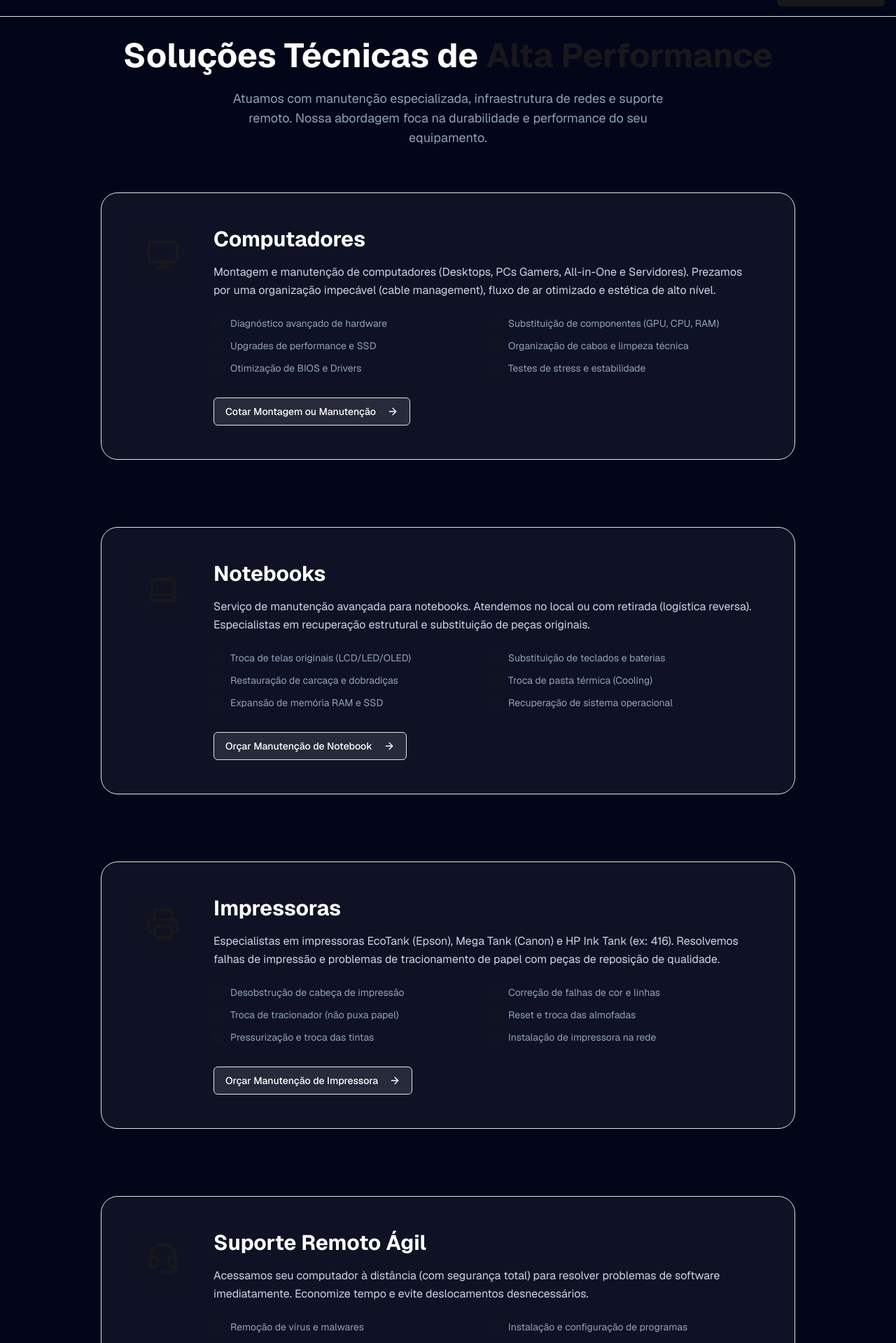
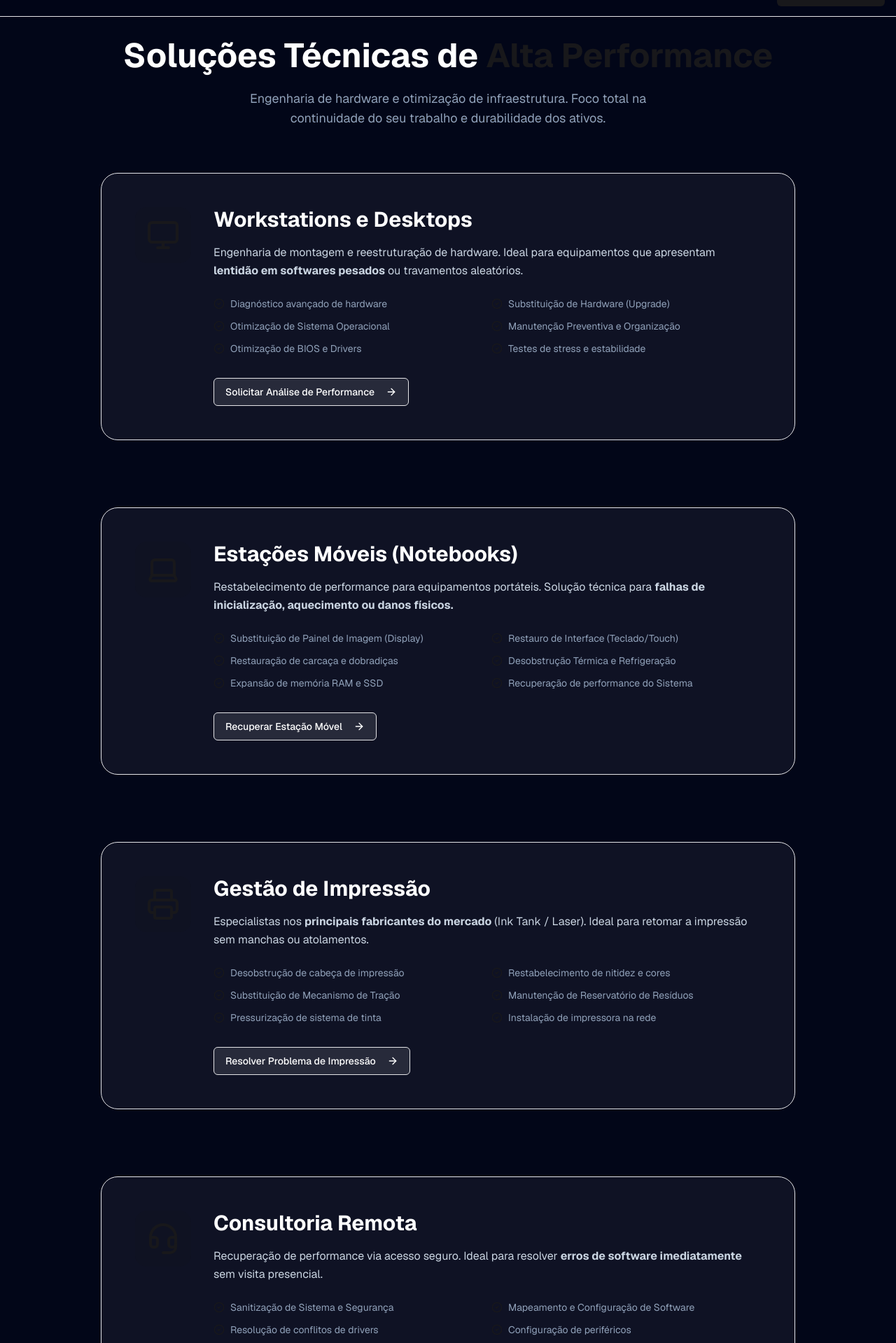
Before and after one commit to wheslancardoso/wtechprot, a Next.js app: page /servicos in a window 1280 px wide. Shown: the part 41-1960 px from the top of the page at 70% size. Built offline with nearby package versions, Linux system fonts and the light colour scheme; no server answers.

Commit message:
feat: refinamento 'clinica de performance' - substituicao de termos para google ads compliance

```diff
--- a/src/app/page.tsx
+++ b/src/app/page.tsx
@@ -281,7 +281,7 @@ j=d.createElement(s),dl=l!='dataLayer'?'&l='+l:'';j.async=true;j.src=
                   <h3 className="font-bold text-lg text-slate-200 mb-3 group-hover:text-white transition-colors">Gestão e Manutenção de Hardware</h3>
                   <p className="text-sm text-slate-400 leading-relaxed mb-6 flex-grow">Gestão Inteligente de Infraestrutura de TI para estações de trabalho com upgrades estratégicos, componentes homologados e diagnóstico avançado.</p>
                   <div className="flex items-center justify-center text-sm font-bold text-blue-400 group-hover:text-blue-300 transition-colors uppercase tracking-wider">
-                    Saiba mais <ArrowRight className="ml-2 w-4 h-4" />
+                    Conheça o Método <ArrowRight className="ml-2 w-4 h-4" />
                   </div>
                 </div>
               </Link>
@@ -292,10 +292,10 @@ j=d.createElement(s),dl=l!='dataLayer'?'&l='+l:'';j.async=true;j.src=
                   <div className="mx-auto w-14 h-14 bg-purple-500/10 rounded-full flex items-center justify-center text-purple-400 mb-4 shadow-lg shadow-purple-500/20 group-hover:scale-110 transition-transform">
                     <Laptop className="w-7 h-7" />
                   </div>
-                  <h3 className="font-bold text-lg text-slate-200 mb-3 group-hover:text-white transition-colors">Soluções para Notebooks</h3>
-                  <p className="text-sm text-slate-400 leading-relaxed mb-6 flex-grow">Análise e implementação de melhorias em notebooks, incluindo expansão de memória, armazenamento SSD e substituição de módulos de interface.</p>
+                  <h3 className="font-bold text-lg text-slate-200 mb-3 group-hover:text-white transition-colors">Soluções para Estações Móveis</h3>
+                  <p className="text-sm text-slate-400 leading-relaxed mb-6 flex-grow">Análise e implementação de melhorias em equipamentos portáteis, incluindo expansão de memória, armazenamento SSD e substituição de módulos.</p>
                   <div className="flex items-center justify-center text-sm font-bold text-purple-400 group-hover:text-purple-300 transition-colors uppercase tracking-wider">
-                    Saiba mais <ArrowRight className="ml-2 w-4 h-4" />
+                    Conheça o Método <ArrowRight className="ml-2 w-4 h-4" />
                   </div>
                 </div>
               </Link>
@@ -307,9 +307,9 @@ j=d.createElement(s),dl=l!='dataLayer'?'&l='+l:'';j.async=true;j.src=
                     <Printer className="w-7 h-7" />
                   </div>
                   <h3 className="font-bold text-lg text-slate-200 mb-3 group-hover:text-white transition-colors">Gestão de Impressão</h3>
-                  <p className="text-sm text-slate-400 leading-relaxed mb-6 flex-grow">Especialistas em Epson/Canon/HP. Desobstrução de cabeçotes, troca de tracionador e manutenção de sistemas Bulk Ink com peças de qualidade.</p>
+                  <p className="text-sm text-slate-400 leading-relaxed mb-6 flex-grow">Especialistas nos principais fabricantes do mercado (Ink Tank / Laser). Desobstrução de cabeçotes, troca de tracionador e manutenção de sistemas Bulk Ink.</p>
                   <div className="flex items-center justify-center text-sm font-bold text-pink-400 group-hover:text-pink-300 transition-colors uppercase tracking-wider">
-                    Saiba mais <ArrowRight className="ml-2 w-4 h-4" />
+                    Conheça o Método <ArrowRight className="ml-2 w-4 h-4" />
                   </div>
                 </div>
               </Link>
@@ -323,7 +323,7 @@ j=d.createElement(s),dl=l!='dataLayer'?'&l='+l:'';j.async=true;j.src=
                   <h3 className="font-bold text-lg text-slate-200 mb-3 group-hover:text-white transition-colors">Consultoria Remota</h3>
                   <p className="text-sm text-slate-400 leading-relaxed mb-6 flex-grow">Consultoria técnica e suporte remoto seguro para ambientes de trabalho, com agilidade e total segurança.</p>
                   <div className="flex items-center justify-center text-sm font-bold text-cyan-400 group-hover:text-cyan-300 transition-colors uppercase tracking-wider">
-                    Saiba mais <ArrowRight className="ml-2 w-4 h-4" />
+                    Conheça o Método <ArrowRight className="ml-2 w-4 h-4" />
                   </div>
                 </div>
               </Link>
@@ -337,7 +337,7 @@ j=d.createElement(s),dl=l!='dataLayer'?'&l='+l:'';j.async=true;j.src=
                   <h3 className="font-bold text-lg text-slate-200 mb-3 group-hover:text-white transition-colors">Montagem de Computadores</h3>
                   <p className="text-sm text-slate-400 leading-relaxed mb-6 flex-grow">Do planejamento à montagem e organização (cable management) impecável.</p>
                   <div className="flex items-center justify-center text-sm font-bold text-orange-400 group-hover:text-orange-300 transition-colors uppercase tracking-wider">
-                    Saiba mais <ArrowRight className="ml-2 w-4 h-4" />
+                    Conheça o Método <ArrowRight className="ml-2 w-4 h-4" />
                   </div>
                 </div>
               </Link>
@@ -351,7 +351,7 @@ j=d.createElement(s),dl=l!='dataLayer'?'&l='+l:'';j.async=true;j.src=
                   <h3 className="font-bold text-lg text-slate-200 mb-3 group-hover:text-white transition-colors">Redes & Conectividade</h3>
                   <p className="text-sm text-slate-400 leading-relaxed mb-6 flex-grow">Soluções pontuais para Wi-Fi e cabeamento em residências e pequenos escritórios.</p>
                   <div className="flex items-center justify-center text-sm font-bold text-emerald-400 group-hover:text-emerald-300 transition-colors uppercase tracking-wider">
-                    Saiba mais <ArrowRight className="ml-2 w-4 h-4" />
+                    Conheça o Método <ArrowRight className="ml-2 w-4 h-4" />
                   </div>
                 </div>
               </Link>
@@ -481,7 +481,7 @@ j=d.createElement(s),dl=l!='dataLayer'?'&l='+l:'';j.async=true;j.src=
               {[
                 {
                   name: "Rodrigo M.",
-                  msg: "Meu notebook gamer estava com baixa performance térmica. Realizaram todo o processo de engenharia térmica. Desempenho restaurado!",
+                  msg: "Meu equipamento portátil estava com baixa performance térmica. Realizaram todo o processo de engenharia térmica. Desempenho restaurado!",
                   role: "Designer Gráfico"
                 },
                 {
@@ -756,8 +756,8 @@ j=d.createElement(s),dl=l!='dataLayer'?'&l='+l:'';j.async=true;j.src=
             <div>
               <h4 className="font-bold text-white mb-4">Soluções</h4>
               <ul className="space-y-2">
-                <li><a href="#solucoes" className="hover:text-primary">Computadores e PCs</a></li>
-                <li><a href="#solucoes" className="hover:text-primary">Notebooks e Laptops</a></li>
+                <li><a href="#solucoes" className="hover:text-primary">Workstations e PCs</a></li>
+                <li><a href="#solucoes" className="hover:text-primary">Estações Móveis e Portáteis</a></li>
                 <li><a href="#solucoes" className="hover:text-primary">Infraestrutura de Redes</a></li>
               </ul>
             </div>
--- a/src/app/servicos/page.tsx
+++ b/src/app/servicos/page.tsx
@@ -51,7 +51,7 @@ export default async function ServicesPage() {
                         <ArrowLeft className="w-4 h-4" /> Voltar para Home
                     </Link>
                     <span className="font-bold text-lg text-white tracking-tight">
-                        {brandName} <span className="text-primary">Especialidades</span>
+                        {brandName} <span className="text-primary">Performance</span>
                     </span>
                     <Link href={whatsappLink} target="_blank">
                         <Button size="sm" className="bg-primary hover:bg-primary/90 text-slate-950 font-bold">
@@ -69,8 +69,8 @@ export default async function ServicesPage() {
                         Soluções Técnicas de <span className="text-primary">Alta Performance</span>
                     </h1>
                     <p className="text-lg text-slate-400 max-w-2xl mx-auto">
-                        Atuamos com manutenção especializada, infraestrutura de redes e suporte remoto.
-                        Nossa abordagem foca na durabilidade e performance do seu equipamento.
+                        Engenharia de hardware e otimização de infraestrutura.
+                        Foco total na continuidade do seu trabalho e durabilidade dos ativos.
                     </p>
                 </div>
 
@@ -82,17 +82,16 @@ export default async function ServicesPage() {
                                 <Monitor className="w-12 h-12 text-primary" />
                             </div>
                             <div>
-                                <h2 className="text-2xl md:text-3xl font-bold text-white mb-4">Computadores</h2>
+                                <h2 className="text-2xl md:text-3xl font-bold text-white mb-4">Workstations e Desktops</h2>
                                 <p className="text-slate-300 leading-relaxed mb-6">
-                                    Montagem e manutenção de computadores (Desktops, PCs Gamers, All-in-One e Servidores).
-                                    Prezamos por uma organização impecável (cable management), fluxo de ar otimizado e estética de alto nível.
+                                    Engenharia de montagem e reestruturação de hardware. Ideal para equipamentos que apresentam <b>lentidão em softwares pesados</b> ou travamentos aleatórios.
                                 </p>
                                 <ul className="grid md:grid-cols-2 gap-3 mb-8">
                                     {[
                                         'Diagnóstico avançado de hardware',
-                                        'Substituição de componentes (GPU, CPU, RAM)',
-                                        'Upgrades de performance e SSD',
-                                        'Organização de cabos e limpeza técnica',
+                                        'Substituição de Hardware (Upgrade)',
+                                        'Otimização de Sistema Operacional',
+                                        'Manutenção Preventiva e Organização',
                                         'Otimização de BIOS e Drivers',
                                         'Testes de stress e estabilidade'
                                     ].map((item, i) => (
@@ -103,7 +102,7 @@ export default async function ServicesPage() {
                                 </ul>
                                 <Link href={whatsappLink} target="_blank">
                                     <Button className="w-full md:w-auto bg-white/10 hover:bg-white/20 text-white border border-white/10">
-                                        Cotar Montagem ou Manutenção <ArrowRight className="w-4 h-4 ml-2" />
+                                        Solicitar Análise de Performance <ArrowRight className="w-4 h-4 ml-2" />
                                     </Button>
                                 </Link>
                             </div>
@@ -119,19 +118,18 @@ export default async function ServicesPage() {
                                 <Laptop className="w-12 h-12 text-primary" />
                             </div>
                             <div>
-                                <h2 className="text-2xl md:text-3xl font-bold text-white mb-4">Notebooks</h2>
+                                <h2 className="text-2xl md:text-3xl font-bold text-white mb-4">Estações Móveis (Notebooks)</h2>
                                 <p className="text-slate-300 leading-relaxed mb-6">
-                                    Serviço de manutenção avançada para notebooks. Atendemos no local ou com retirada (logística reversa).
-                                    Especialistas em recuperação estrutural e substituição de peças originais.
+                                    Restabelecimento de performance para equipamentos portáteis. Solução técnica para <b>falhas de inicialização, aquecimento ou danos físicos.</b>
                                 </p>
                                 <ul className="grid md:grid-cols-2 gap-3 mb-8">
                                     {[
-                                        'Troca de telas originais (LCD/LED/OLED)',
-                                        'Substituição de teclados e baterias',
+                                        'Substituição de Painel de Imagem (Display)',
+                                        'Restauro de Interface (Teclado/Touch)',
                                         'Restauração de carcaça e dobradiças',
-                                        'Troca de pasta térmica (Cooling)',
+                                        'Desobstrução Térmica e Refrigeração',
                                         'Expansão de memória RAM e SSD',
-                                        'Recuperação de sistema operacional'
+                                        'Recuperação de performance do Sistema'
                                     ].map((item, i) => (
                                         <li key={i} className="flex items-center gap-2 text-slate-400 text-sm">
                                             <CheckCircle2 className="w-4 h-4 text-primary shrink-0" /> {item}
@@ -140,7 +138,7 @@ export default async function ServicesPage() {
                                 </ul>
                                 <Link href={whatsappLink} target="_blank">
                                     <Button className="w-full md:w-auto bg-white/10 hover:bg-white/20 text-white border border-white/10">
-                                        Orçar Manutenção de Notebook <ArrowRight className="w-4 h-4 ml-2" />
+                                        Recuperar Estação Móvel <ArrowRight className="w-4 h-4 ml-2" />
                                     </Button>
                                 </Link>
                             </div>
@@ -156,18 +154,17 @@ export default async function ServicesPage() {
                                 <Printer className="w-12 h-12 text-primary" />
                             </div>
                             <div>
-                                <h2 className="text-2xl md:text-3xl font-bold text-white mb-4">Impressoras</h2>
+                                <h2 className="text-2xl md:text-3xl font-bold text-white mb-4">Gestão de Impressão</h2>
                                 <p className="text-slate-300 leading-relaxed mb-6">
-                                    Especialistas em impressoras EcoTank (Epson), Mega Tank (Canon) e HP Ink Tank (ex: 416).
-                                    Resolvemos falhas de impressão e problemas de tracionamento de papel com peças de reposição de qualidade.
+                                    Especialistas nos <b>principais fabricantes do mercado</b> (Ink Tank / Laser). Ideal para retomar a impressão sem manchas ou atolamentos.
                                 </p>
                                 <ul className="grid md:grid-cols-2 gap-3 mb-8">
                                     {[
                                         'Desobstrução de cabeça de impressão',
-                                        'Correção de falhas de cor e linhas',
-                                        'Troca de tracionador (não puxa papel)',
-                                        'Reset e troca das almofadas',
-                                        'Pressurização e troca das tintas',
+                                        'Restabelecimento de nitidez e cores',
+                                        'Substituição de Mecanismo de Tração',
+                                        'Manutenção de Reservatório de Resíduos',
+                                        'Pressurização de sistema de tinta',
                                         'Instalação de impressora na rede',
                                     ].map((item, i) => (
                                         <li key={i} className="flex items-center gap-2 text-slate-400 text-sm">
@@ -177,7 +174,7 @@ export default async function ServicesPage() {
                                 </ul>
                                 <Link href={whatsappLink} target="_blank">
                                     <Button className="w-full md:w-auto bg-white/10 hover:bg-white/20 text-white border border-white/10">
-                                        Orçar Manutenção de Impressora <ArrowRight className="w-4 h-4 ml-2" />
+                                        Resolver Problema de Impressão <ArrowRight className="w-4 h-4 ml-2" />
                                     </Button>
                                 </Link>
                             </div>
@@ -193,17 +190,16 @@ export default async function ServicesPage() {
                                 <Headset className="w-12 h-12 text-primary" />
                             </div>
                             <div>
-                                <h2 className="text-2xl md:text-3xl font-bold text-white mb-4">Suporte Remoto Ágil</h2>
+                                <h2 className="text-2xl md:text-3xl font-bold text-white mb-4">Consultoria Remota</h2>
                                 <p className="text-slate-300 leading-relaxed mb-6">
-                                    Acessamos seu computador à distância (com segurança total) para resolver problemas de software imediatamente.
-                                    Economize tempo e evite deslocamentos desnecessários.
+                                    Recuperação de performance via acesso seguro. Ideal para resolver <b>erros de software imediatamente</b> sem visita presencial.
                                 </p>
                                 <ul className="grid md:grid-cols-2 gap-3 mb-8">
                                     {[
-                                        'Remoção de vírus e malwares',
-                                        'Instalação e configuração de programas',
-                                        'Resolução de problemas de drivers',
-                                        'Configuração de impressoras e periféricos',
+                                        'Sanitização de Sistema e Segurança',
+                                        'Mapeamento e Configuração de Software',
+                                        'Resolução de conflitos de drivers',
+                                        'Configuração de periféricos',
                                         'Otimização de sistema lento',
                                         'Atendimento imediato (sem agendamento)'
                                     ].map((item, i) => (
@@ -214,7 +210,7 @@ export default async function ServicesPage() {
                                 </ul>
                                 <Link href={whatsappLink} target="_blank">
                                     <Button className="w-full md:w-auto bg-white/10 hover:bg-white/20 text-white border border-white/10">
-                                        Iniciar Suporte Remoto <ArrowRight className="w-4 h-4 ml-2" />
+                                        Solicitar Acesso Seguro <ArrowRight className="w-4 h-4 ml-2" />
                                     </Button>
                                 </Link>
                             </div>
@@ -232,12 +228,12 @@ export default async function ServicesPage() {
                             <div>
                                 <h2 className="text-2xl md:text-3xl font-bold text-white mb-4">Redes & Conectividade</h2>
                                 <p className="text-slate-300 leading-relaxed mb-6">
-                                    Soluções para Wi-Fi lento e cobertura insuficiente. Atendemos demandas pontuais de conectividade.
+                                    Diagnóstico de conectividade para eliminar <b>gargalos de rede e instabilidade</b> em chamadas de vídeo e sistemas.
                                 </p>
                                 <ul className="grid md:grid-cols-2 gap-3 mb-8">
                                     {[
                                         'Configuração de Repetidores/Mesh',
-                                        'Cabeamento de rede simples',
+                                        'Cabeamento de rede estruturado',
                                         'Configuração de Roteadores',
                                         'Diagnóstico de conexão',
                                     ].map((item, i) => (
@@ -248,7 +244,7 @@ export default async function ServicesPage() {
                                 </ul>
                                 <Link href={whatsappLink} target="_blank">
                                     <Button className="w-full md:w-auto bg-white/10 hover:bg-white/20 text-white border border-white/10">
-                                        Ajuda com Internet <ArrowRight className="w-4 h-4 ml-2" />
+                                        Melhorar Conexão <ArrowRight className="w-4 h-4 ml-2" />
                                     </Button>
                                 </Link>
                             </div>
```
Also changed, not shown: .agent/rules/blacklistedterms.md (added).
